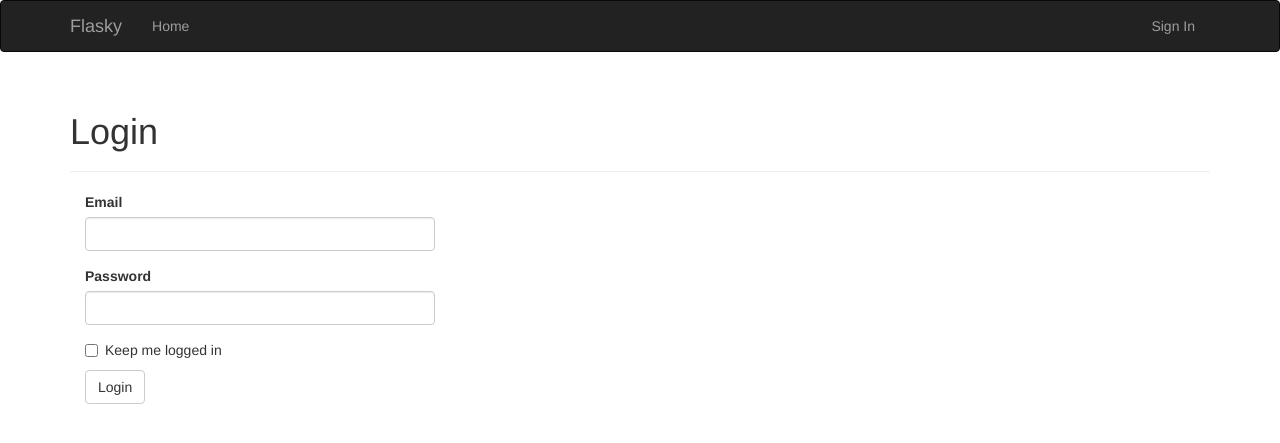
After one commit to HecvStyle/flasky, a Flask app: page /auth/login in a window 1280 px wide. The commit adds this page. Shown: the top 443 px of the page. Run offline with Flask 2, Linux system fonts and the light colour scheme; some libraries are stand-ins or nearby versions.

Commit message:
用户验证

```diff
--- /dev/null
+++ b/app/auth/forms.py
@@ -0,0 +1,16 @@
+#!/usr/bin/env python
+# -*- coding: utf-8 -*-
+# @Time    : 16/11/4 下午3:52
+# @Author  : HECV
+# @File    : forms.py
+
+from flask_wtf import FlaskForm
+from wtforms import StringField, PasswordField, BooleanField, SubmitField
+from wtforms.validators import DataRequired, Length, Email
+
+
+class LoginForm(FlaskForm):
+    email = StringField('Email', validators=[DataRequired(), Length(1, 64), Email()])
+    password = PasswordField('Password', validators=[DataRequired()])
+    remember_me = BooleanField('Keep me logged in')
+    submit = SubmitField('Login')
--- /dev/null
+++ b/app/auth/views.py
@@ -0,0 +1,31 @@
+#!/usr/bin/env python
+# -*- coding: utf-8 -*-
+# @Time    : 16/11/4 下午3:22
+# @Author  : HECV
+# @File    : views.py
+
+from flask import render_template, redirect, request, url_for, flash
+from flask_login import login_user, logout_user, login_required
+from . import auth
+from ..models import User
+from .forms import LoginForm
+
+
+@auth.route('/login', methods=['GET', 'POST'])
+def login():
+    form = LoginForm()
+    if form.validate_on_submit():
+        user = User.query.filter_by(email=form.email.data).first()
+        if user is not None and user.verify_password(form.password.data):
+            login_user(user, form.remember_me.data)
+            return redirect(request.args.get('next') or url_for('main.index'))
+        flash('Invalid username or password.')
+    return render_template('auth/login.html', form=form)
+
+
+@auth.route('/logout')
+@login_required
+def logout():
+    logout_user()
+    flash("You have been logged out!")
+    return render_template(url_for('main.index'))
--- /dev/null
+++ b/app/templates/auth/login.html
@@ -0,0 +1,11 @@
+{% extends "base.html" %}
+{% import "bootstrap/wtf.html" as wtf %}
+{% block title %}Flasky - Login{% endblock %}
+{% block page_content %}
+    <div class="page-header">
+    <h1>Login</h1>
+    </div>
+    <div class="col-md-4">
+        {{ wtf.quick_form(form) }}
+    </div>
+{% endblock %}
--- a/app/templates/base.html
+++ b/app/templates/base.html
@@ -22,6 +22,13 @@
                 <ul class="nav navbar-nav">
                     <li><a href="/">Home</a></li>
                 </ul>
+                <ul class="nav navbar-nav navbar-right">
+                    {% if current_user.is_authenticated()%}
+                        <li><a href="{{ url_for('auth.logout') }}">Sign Out</a></li>
+                    {% else %}
+                        <li><a href="{{ url_for('auth.login') }}">Sign In</a></li>
+                    {% endif %}
+                </ul>
             </div>
         </div>
     </div>
```
Also changed, not shown: app/__init__.py (+8 -0 lines), app/auth/__init__.py (added, +11 -0 lines), app/models.py (+21 -1 lines), app/templates/index.html (+2 -7 lines), manage.py (+2 -6 lines), tests/test_user_model.py (added, +30 -0 lines), data-dev.sqlite (added).
